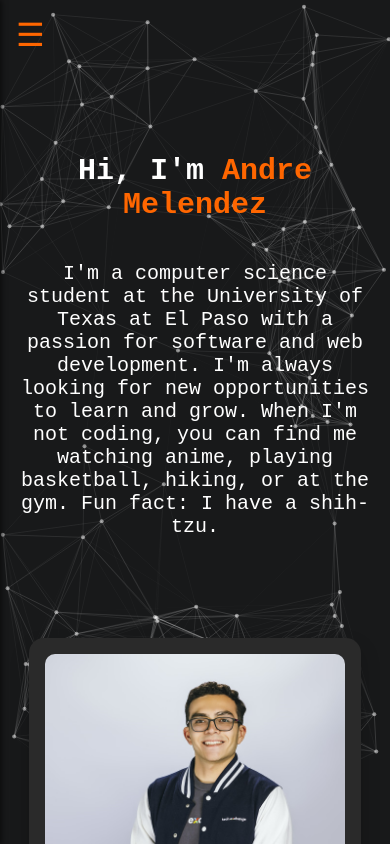
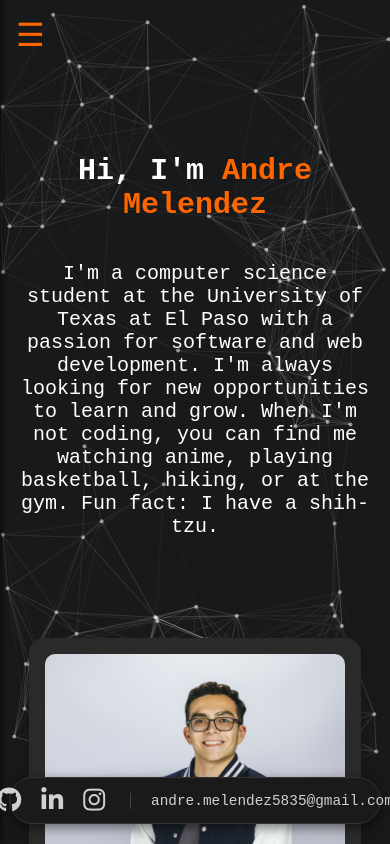
Before and after one commit to Andre-210/andremele.github.io, an Angular app: page / in a window 390 px wide. Shown: the top 844 px of the page. Built offline with nearby package versions, Linux system fonts and the light colour scheme.

Commit message:
Implemented a socials container in a mobile window view.

```diff
--- a/src/components/socials/socials.css
+++ b/src/components/socials/socials.css
@@ -31,6 +31,10 @@ li {
   padding: 0;
 }
 
+.mobile-email {
+  display: none;
+}
+
 a {
   color: #d1d1d1;
   transition: color 0.2s ease;
@@ -42,7 +46,7 @@ a:hover {
 }
 
 a i {
-  font-size: 25px; /* Adjust the icon size */
+  font-size: 25px;
 }
 
 .email-link {
@@ -61,8 +65,38 @@ a i {
 }
 
 @media (max-width: 768px) {
-  .socials-container,
   .email-container {
-    display: none; /* Hide socials on smaller screens to avoid clutter */
+    display: none;
+  }
+
+  .socials-container {
+    left: 50%;
+    transform: translateX(-50%);
+    max-width: calc(100% - 70px);
+    width: auto;
+    bottom: 20px;
+    padding: 10px 25px;
+    background-color: #1a1a1a;
+    border-radius: 50px;
+    box-shadow: 0 4px 12px rgba(0, 0, 0, 0.5);
+    border: 1px solid #333;
+  }
+
+  .socials-container .vertical-line {
+    display: none;
+  }
+
+  .socials-container ul {
+    flex-direction: row;
+    align-items: center;
+    gap: 20px;
+  }
+
+  .mobile-email {
+    display: list-item;
+    padding-left: 20px;
+    margin-left: 5px;
+    border-left: 1px solid #444;
+    font-size: 0.9rem;
   }
 }
--- a/src/components/socials/socials.html
+++ b/src/components/socials/socials.html
@@ -7,6 +7,9 @@
         </a>
       </li>
     }
+    <li class="mobile-email">
+      <a [href]="'mailto:' + socials.email">{{ socials.email }}</a>
+    </li>
   </ul>
   <div class="vertical-line"></div>
 </div>
```
